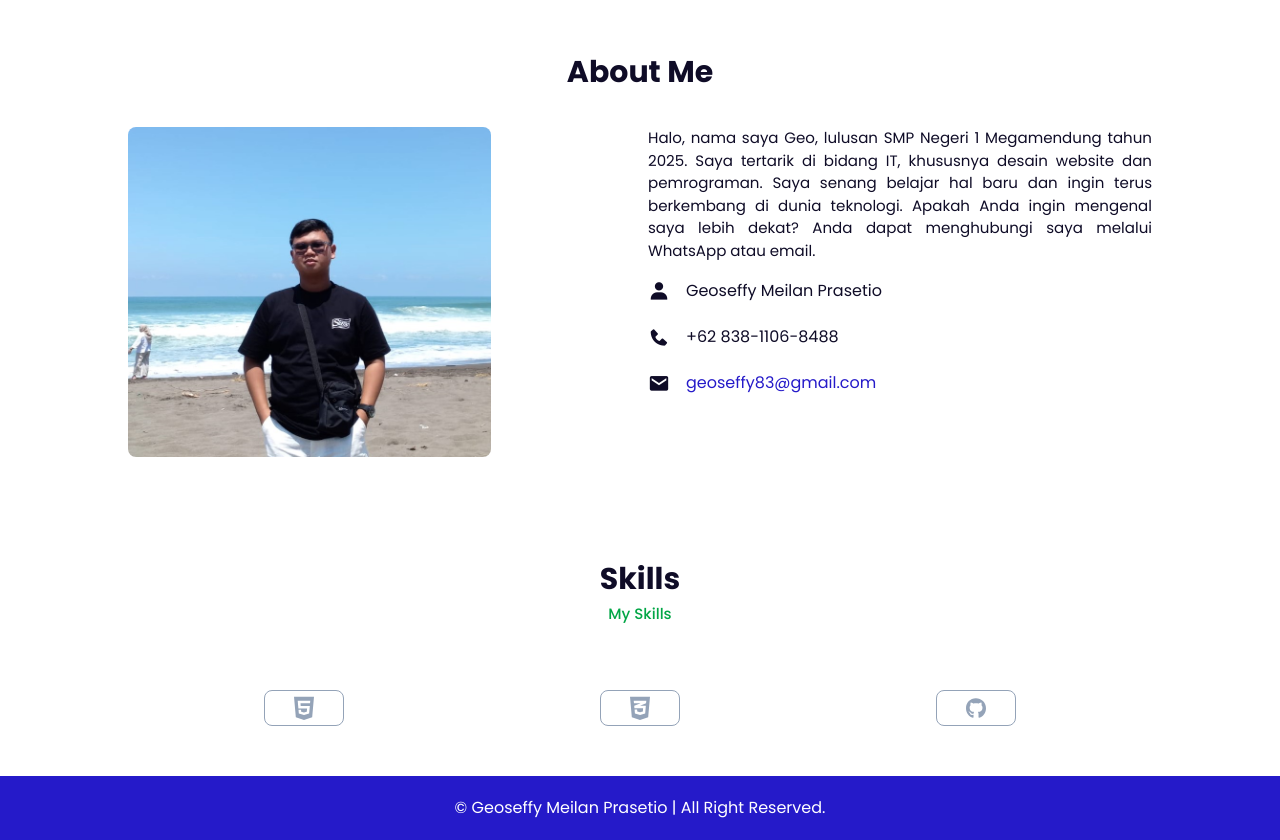
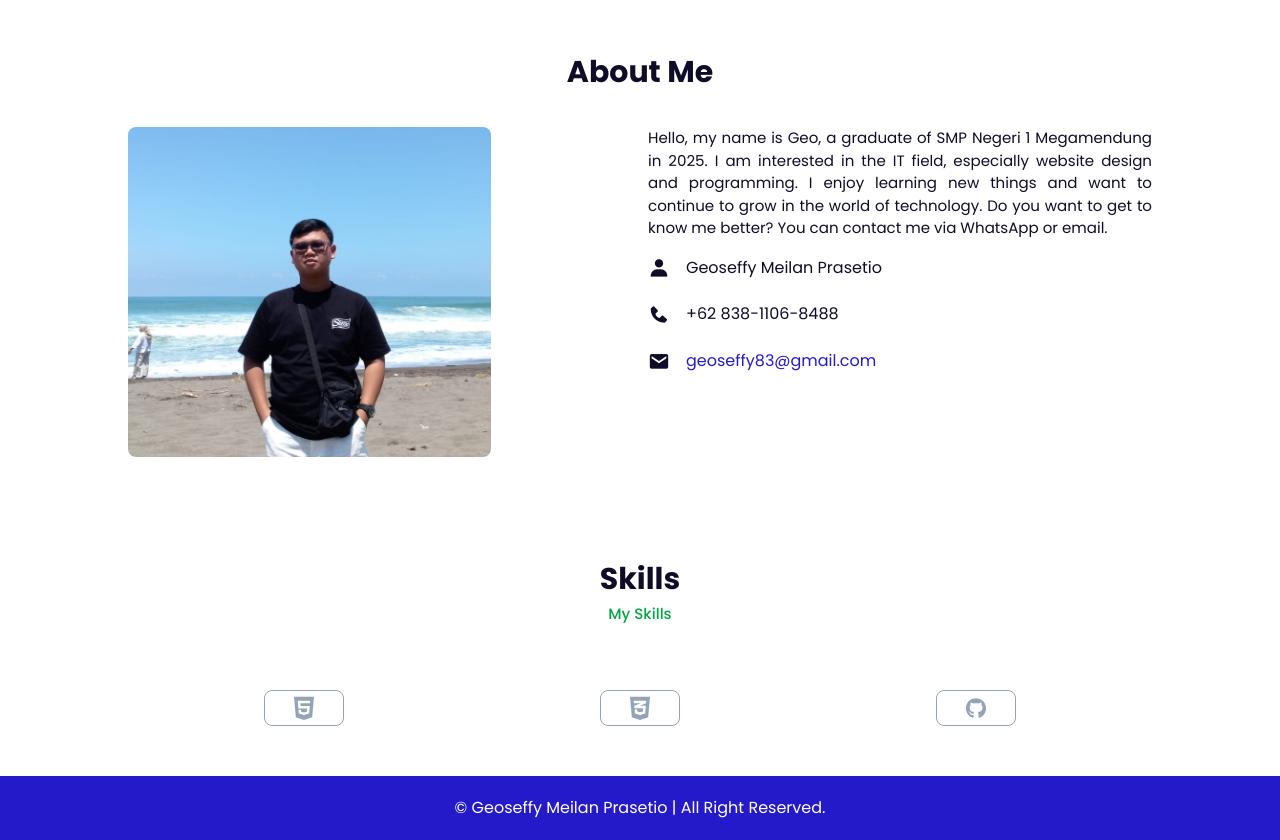
Before and after one commit to geoseffy321/portofolio, a plain HTML site: page index.html in a window 1280 px wide. Shown: the part 800-1640 px from the top of the page. Drawn offline with nearby package versions, Linux system fonts and the light colour scheme.

Commit message:
change description to english

```diff
--- a/index.html
+++ b/index.html
@@ -52,10 +52,10 @@
                     <img src="asset/foto.jpeg" alt="">
                 </div>
                 <div class="about-text">
-                    <p>Halo, nama saya Geo, lulusan SMP Negeri 1 Megamendung tahun 2025.
-                    Saya tertarik di bidang IT, khususnya desain website dan pemrograman.
-                    Saya senang belajar hal baru dan ingin terus berkembang di dunia teknologi.
-                    Apakah Anda ingin mengenal saya lebih dekat? Anda dapat menghubungi saya melalui WhatsApp atau email.</p>
+                    <p>Hello, my name is Geo, a graduate of SMP Negeri 1 Megamendung in 2025.
+                    I am interested in the IT field, especially website design and programming.
+                    I enjoy learning new things and want to continue to grow in the world of technology.
+                    Do you want to get to know me better? You can contact me via WhatsApp or email.</p>
                     <div class="information">
                         <div class="info-box">
                             <i class='bx bxs-user'></i>
--- a/script.js
+++ b/script.js
@@ -1,11 +1,12 @@
 let header = document.querySelector("header");
 let menu = document.querySelector("#menu-icon");
-let navbar = document.querySelector(".navbar");
 
 window.addEventListener("scroll", () => {
   header.classList.toggle("shadow", window.scrollY > 0);
 });
 
+// untuk autoscroll ketika di klik
+let navbar = document.querySelector(".navbar");
 menu.onclick = () => {
   navbar.classList.toggle("active");
 };
```
